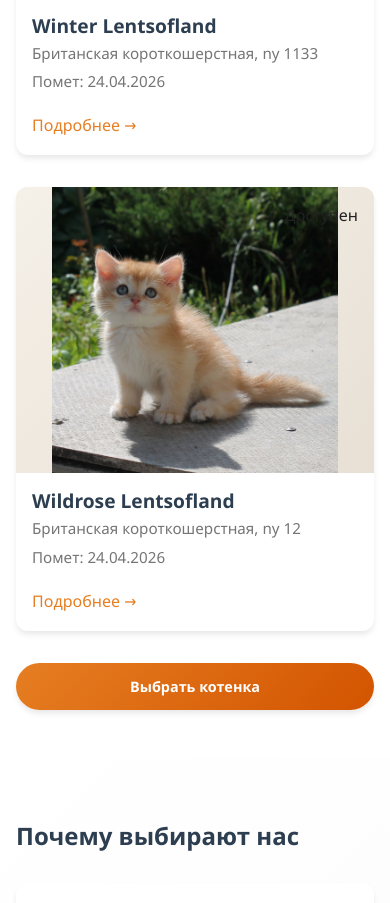
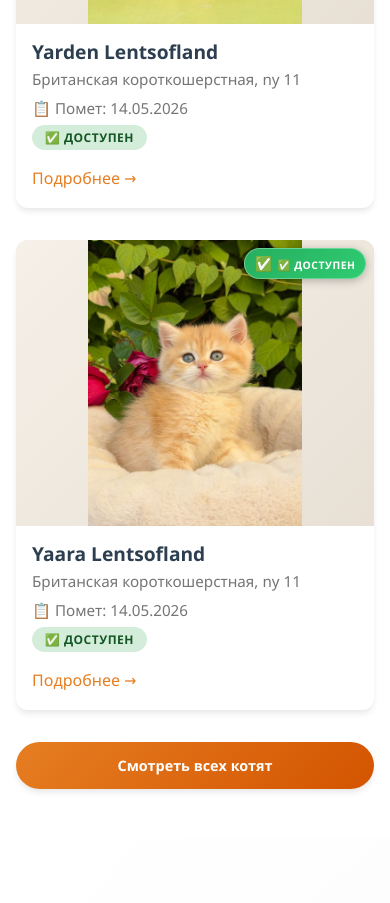
Before and after one commit to andreylentsov/Lentsovland, a React (Vite) app: page / in a window 390 px wide. Shown: the part 3450-4353 px from the top of the page. Built offline with nearby package versions, Linux system fonts and the light colour scheme.

Commit message:
добавление животниииих

```diff
--- a/src/index.css
+++ b/src/index.css
@@ -2200,3 +2200,160 @@ button {
         font-size: 0.8rem;
     }
 }
+
+/* Добавить в index.css */
+.kitten-litter {
+    font-size: 0.85rem;
+    color: var(--gray-500);
+    margin-bottom: 0.5rem;
+}
+
+.kitten-litter::before {
+    content: '📋 ';
+}
+
+/* ==================== СТАТУСЫ КОТЯТ - УЛУЧШЕННАЯ ВИДИМОСТЬ ==================== */
+
+/* Для карточек на главной странице */
+.featured-card__badge {
+    position: absolute;
+    top: 0.75rem;
+    right: 0.75rem;
+    z-index: 10;
+}
+
+.featured-card__badge .badge-available,
+.featured-card__badge .badge-booked {
+    display: inline-block;
+    padding: 0.4rem 1rem;
+    border-radius: var(--radius-full);
+    font-size: 0.85rem;
+    font-weight: 700;
+    color: var(--white);
+    text-transform: uppercase;
+    letter-spacing: 0.5px;
+    box-shadow: 0 2px 8px rgba(0, 0, 0, 0.25);
+    backdrop-filter: blur(4px);
+    border: 2px solid rgba(255, 255, 255, 0.3);
+}
+
+.featured-card__badge .badge-available {
+    background: linear-gradient(135deg, #27ae60 0%, #2ecc71 100%);
+}
+
+.featured-card__badge .badge-booked {
+    background: linear-gradient(135deg, #e74c3c 0%, #c0392b 100%);
+}
+
+/* Для карточек на странице Котята */
+.kitten-card__badge {
+    position: absolute;
+    top: 0.75rem;
+    right: 0.75rem;
+    z-index: 10;
+}
+
+.kitten-card__badge .badge-available,
+.kitten-card__badge .badge-booked {
+    display: inline-block;
+    padding: 0.4rem 1.2rem;
+    border-radius: var(--radius-full);
+    font-size: 0.85rem;
+    font-weight: 700;
+    color: var(--white);
+    text-transform: uppercase;
+    letter-spacing: 0.5px;
+    box-shadow: 0 2px 8px rgba(0, 0, 0, 0.3);
+    backdrop-filter: blur(4px);
+    border: 2px solid rgba(255, 255, 255, 0.3);
+}
+
+.kitten-card__badge .badge-available {
+    background: linear-gradient(135deg, #27ae60 0%, #2ecc71 100%);
+}
+
+.kitten-card__badge .badge-booked {
+    background: linear-gradient(135deg, #e74c3c 0%, #c0392b 100%);
+}
+
+/* Альтернативный вариант с иконками */
+.kitten-card__badge .badge-available::before {
+    content: '✅ ';
+    font-size: 0.9rem;
+}
+
+.kitten-card__badge .badge-booked::before {
+    content: '🔒 ';
+    font-size: 0.9rem;
+}
+
+.featured-card__badge .badge-available::before {
+    content: '✅ ';
+    font-size: 0.9rem;
+}
+
+.featured-card__badge .badge-booked::before {
+    content: '🔒 ';
+    font-size: 0.9rem;
+}
+
+/* ==================== ДОПОЛНИТЕЛЬНЫЙ СТАТУС ВНИЗУ КАРТОЧКИ ==================== */
+/* Дублируем статус внизу для надежности */
+
+.kitten-card__status-bottom {
+    display: inline-block;
+    padding: 0.2rem 0.8rem;
+    border-radius: var(--radius-full);
+    font-size: 0.75rem;
+    font-weight: 600;
+    text-transform: uppercase;
+    letter-spacing: 0.5px;
+}
+
+.kitten-card__status-bottom.available {
+    background: #d4edda;
+    color: #155724;
+}
+
+.kitten-card__status-bottom.booked {
+    background: #f8d7da;
+    color: #721c24;
+}
+
+/* Добавляем статус в карточку */
+.kitten-card__content .kitten-status {
+    margin-top: 0.5rem;
+    margin-bottom: 0.5rem;
+}
+
+/* ==================== АДАПТИВНОСТЬ ==================== */
+@media (max-width: 768px) {
+    .featured-card__badge .badge-available,
+    .featured-card__badge .badge-booked,
+    .kitten-card__badge .badge-available,
+    .kitten-card__badge .badge-booked {
+        font-size: 0.75rem;
+        padding: 0.3rem 0.8rem;
+    }
+}
+
+@media (max-width: 480px) {
+    .featured-card__badge {
+        top: 0.5rem;
+        right: 0.5rem;
+    }
+
+    .kitten-card__badge {
+        top: 0.5rem;
+        right: 0.5rem;
+    }
+
+    .featured-card__badge .badge-available,
+    .featured-card__badge .badge-booked,
+    .kitten-card__badge .badge-available,
+    .kitten-card__badge .badge-booked {
+        font-size: 0.65rem;
+        padding: 0.2rem 0.6rem;
+        border-width: 1px;
+    }
+}
--- a/src/pages/HomePage.tsx
+++ b/src/pages/HomePage.tsx
@@ -4,13 +4,77 @@ import catsData from '../data/cats.json';
 import kittensData from '../data/kittens.json';
 
 const HomePage = () => {
-    // Берем первых 3 котов и 3 котят для отображения на главной
+    // Берем первых 3 котов для отображения на главной
     const featuredCats = catsData.slice(0, 3);
-    const featuredKittens = kittensData.slice(0, 3);
+
+    // Фильтруем только доступных котят и берем первых 3
+    const availableKittens = kittensData.filter(kitten => !kitten.isBooked);
+    const featuredKittens = availableKittens.slice(0, 3);
+
+    // Функция для рендера секции с котятами
+    const renderKittensSection = () => {
+        if (featuredKittens.length === 0) {
+            return (
+                <div className="no-kittens-message">
+                    <div className="no-kittens-content">
+                        <span className="no-kittens-icon">🐱</span>
+                        <h3>Скоро пополнение!</h3>
+                        <p>
+                            На данный момент все котята нашли свои семьи.
+                            Следите за обновлениями — скоро появятся новые малыши!
+                        </p>
+                        <Link to="/contacts" className="outline-button">
+                            Узнать о пополнении
+                        </Link>
+                    </div>
+                </div>
+            );
+        }
+
+        return (
+            <>
+                <div className="featured-grid">
+                    {featuredKittens.map(kitten => (
+                        <div key={kitten.id} className="featured-card">
+                            <Link to={`/kittens/${kitten.id}`} className="featured-card__link">
+                                <div className="featured-card__image-wrapper">
+                                    <div className="featured-card__badge">
+                                        <span className="badge-available">✅ Доступен</span>
+                                    </div>
+                                    <img
+                                        src={kitten.photo}
+                                        alt={kitten.name}
+                                        className="featured-card__image"
+                                        loading="lazy"
+                                    />
+                                </div>
+                                <div className="featured-card__content">
+                                    <h3>{kitten.name}</h3>
+                                    <p>{kitten.breed}, {kitten.color}</p>
+                                    <p className="kitten-litter">Помет: {kitten.litter}</p>
+                                    <div className="kitten-status">
+                                        <span className="kitten-card__status-bottom available">
+                                            ✅ Доступен
+                                        </span>
+                                    </div>
+                                    <span className="card-link">Подробнее →</span>
+                                </div>
+                            </Link>
+                        </div>
+                    ))}
+                </div>
+                <div className="section-footer">
+                    <Link to="/kittens" className="cta-button">
+                        Смотреть всех котят
+                    </Link>
+                </div>
+            </>
+        );
+    };
 
     return (
         <div className="home-page">
-            {/* Hero секция - исправлено центрирование */}
+            {/* Hero секция */}
             <section className="hero">
                 <div className="container">
                     <div className="hero-content">
@@ -65,7 +129,7 @@ const HomePage = () => {
                 </div>
             </section>
 
-            {/* Наши производители - исправлены фото */}
+            {/* Наши производители */}
             <section className="featured-cats">
                 <div className="container">
                     <h2>Наши производители</h2>
@@ -79,11 +143,6 @@ const HomePage = () => {
                                             alt={cat.name}
                                             className="featured-card__image"
                                             loading="lazy"
-                                onError={(e) => {
-                                    // Запасной вариант при ошибке загрузки
-                                    const target = e.target as HTMLImageElement;
-                                    target.src = '/images/placeholder.jpg';
-                                }}
                                         />
                                     </div>
                                     <div className="featured-card__content">
@@ -103,38 +162,11 @@ const HomePage = () => {
                 </div>
             </section>
 
+            {/* Доступные котята - только не забронированные */}
             <section className="featured-kittens">
                 <div className="container">
                     <h2>Котята в поиске семьи</h2>
-            <div className="featured-grid">
-                {featuredKittens.map(kitten => (
-                    <div key={kitten.id} className="featured-card">
-                        <Link to={`/kittens/${kitten.id}`} className="featured-card__link">
-                            <div className="featured-card__image-wrapper">
-                                <div className="featured-card__badge">
-                                    {kitten.isBooked ? 'Забронирован' : 'Доступен'}
-                                </div>
-                                <img
-                                src={kitten.photo}
-                                alt={kitten.name}
-                                className="featured-card__image"
-                                />
-                            </div>
-                        <div className="featured-card__content">
-                            <h3>{kitten.name}</h3>
-                            <p>{kitten.breed}, {kitten.color}</p>
-                            <p className="kitten-litter">Помет: {kitten.litter}</p>  {/* Добавляем помет */}
-                            <span className="card-link">Подробнее →</span>
-                        </div>
-                    </Link>
-                    </div>
-                        ))}
-                    </div>
-                    <div className="section-footer">
-                        <Link to="/kittens" className="cta-button">
-                            Выбрать котенка
-                        </Link>
-                    </div>
+                    {renderKittensSection()}
                 </div>
             </section>
 
--- a/src/pages/KittensPage.tsx
+++ b/src/pages/KittensPage.tsx
@@ -189,7 +189,8 @@ const KittensPage = () => {
                                         </div>
                                         <div className="kittens-grid">
                                             {kittens.map(kitten => (
-                                                <div key={kitten.id} className="kitten-card">
+                                                <div className="kitten-card">
+    {/* Бейдж статуса - улучшенный */}
     <div className="kitten-card__badge">
         {kitten.isBooked ? (
             <span className="badge-booked">Забронирован</span>
@@ -197,6 +198,7 @@ const KittensPage = () => {
             <span className="badge-available">Доступен</span>
         )}
     </div>
+
     <Link to={`/kittens/${kitten.id}`} className="kitten-card__link">
         <div className="kitten-card__image-wrapper">
             <img
@@ -219,6 +221,14 @@ const KittensPage = () => {
                 <p><strong>Дата рождения:</strong> {kitten.birthDate}</p>
                 <p><strong>Родители:</strong> {kitten.parents?.father} & {kitten.parents?.mother}</p>
             </div>
+
+            {/* Дублируем статус внизу для надежности */}
+            <div className="kitten-status">
+                <span className={`kitten-card__status-bottom ${kitten.isBooked ? 'booked' : 'available'}`}>
+                    {kitten.isBooked ? '🔒 Забронирован' : '✅ Доступен'}
+                </span>
+            </div>
+
             <div className="kitten-card__footer">
                 <span className="card-link">Подробнее →</span>
             </div>
```
Lines whose indentation alone changed are shown as unchanged.
